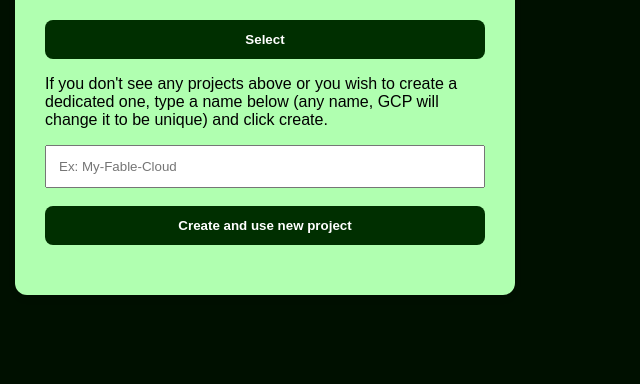
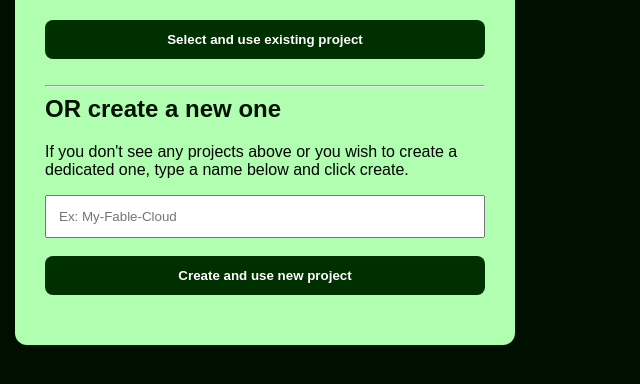
Before and after one commit to casson-projects-2020/fable-facet, a Flask app: template templates/index.html in a window 1280 px wide. Shown: the part 320-704 px from the top of the page, without its empty margins (0-640 px from the left). Run offline with Flask 3, Linux system fonts and the light colour scheme; the template is opened without the code that fills it, so the values that code supplies are empty; some web fonts are replaced.

Commit message:
Update index.html

```diff
--- a/templates/index.html
+++ b/templates/index.html
@@ -45,18 +45,85 @@ async function createProject()
         {
             status.textContent = "✅ " + data.message;
             elem( "loader" ).style.display = "none";
+            elem( "step2" ).style.display = "block"
         }
         else
         {
-            status.textContent = "❌ Error: please click 'restart'";
+            status.textContent = "❌ Error: please click 'restart': " + data.error;
             elem( "loader" ).style.display = "none";
+            elem( "restart" ).style.display = "block";
         }
     }
     catch( err )
     {
         status.textContent = "❌ Error: please click 'restart': " + err;
         elem( "loader" ).style.display = "none";
+        elem( "restart" ).style.display = "block";
     }
+}
+
+
+async function selectProject()
+{
+    projs = elem( "project_id" );
+
+    step1.style.display = "none";
+
+    try
+    {
+        const response = await fetch( './set-project',
+        {
+            method: 'POST',
+            headers: { 'Content-Type': 'application/json' },
+            body: JSON.stringify({ name_id: projs[ projs.selectedIndex ].textContent })
+        });
+
+        const data = await response.json();
+
+        if( data.success )
+        {
+            status.textContent = "✅ " + data.message;
+            elem( "loader" ).style.display = "none";
+            elem( "step2" ).style.display = "block";
+        }
+        else
+        {
+            status.textContent = "❌ Error: please click 'restart': " + data.error;
+            elem( "loader" ).style.display = "none";
+            elem( "restart" ).style.display = "block";
+        }
+    }
+    catch( err )
+    {
+        status.textContent = "❌ Error: please click 'restart': " + err;
+        elem( "loader" ).style.display = "none";
+        elem( "restart" ).style.display = "block";
+    }
+}
+
+
+async function install()
+{
+    elem( "step2" ).style.display = "none";
+    elem( "terminal" ).style.display = "block";
+
+    const logWindow = document.getElementById( 'logs' );
+    const eventSource = new EventSource( '/stream-logs' );
+
+    eventSource.onmessage = function( event )
+    {
+        logWindow.innerHTML += event.data + "\n";
+        logWindow.scrollTop = logWindow.scrollHeight;
+
+        if( event.data.includes( "[INSTALLATION COMPLETED]" ))
+            eventSource.close();
+    };
+
+    eventSource.onerror = function()
+    {
+        logWindow.innerHTML += "⚠️ Connection closed or server error\n";
+        eventSource.close();
+    };
 }
 </script>
 </head>
@@ -72,14 +139,16 @@ async function createProject()
         <div id="step1">
             <h2>Select the Project you want to use to install Your-Fable-Cloud</h2>
             <p>On Google Cloud Platform (GCP) a project is a workspace used to group resources</p>
-            <select name="project_id">
+            <select name="project_id" id="project_id">
             {% for p in projects %}
                 <option value="{{ p.projectId }}">{{ p.name }} ({{ p.projectId }})</option>
             {% endfor %}
             </select>
-            <button onclick="selectProject()">Select</button>
+            <button onclick="selectProject()">Select and use existing project</button>
+            <br/><br/><hr/>
+            <h2>OR create a new one</h2>
             <p>If you don't see any projects above or you wish to create a dedicated one, type a
-                name below (any name, GCP will change it to be unique) and click create.</p>
+                name below and click create.</p>
             <input type="text" name="new_project" id="new_project" placeholder="Ex: My-Fable-Cloud"
                 maxlength="30" />
             <br/><br/>
@@ -95,6 +164,12 @@ async function createProject()
                 width="6" height="22"/><rect class="spinner_hzlK spinner_YF1u" x="17" y="1" width="6" height="22"/>
             </svg>
         </div>
+        <button id="restart" style="display: none" onclick="location.reload()">restart</button>
+        <button id="step2" style="display: none" onclick="install()">Install Fable Cloud</button>
+        <div id="terminal" style="display: none">
+            <h3>Logs de Execução:</h3>
+            <pre id="logs"></pre>
+        </div>
     </div>
     </section>
 </body>
```
